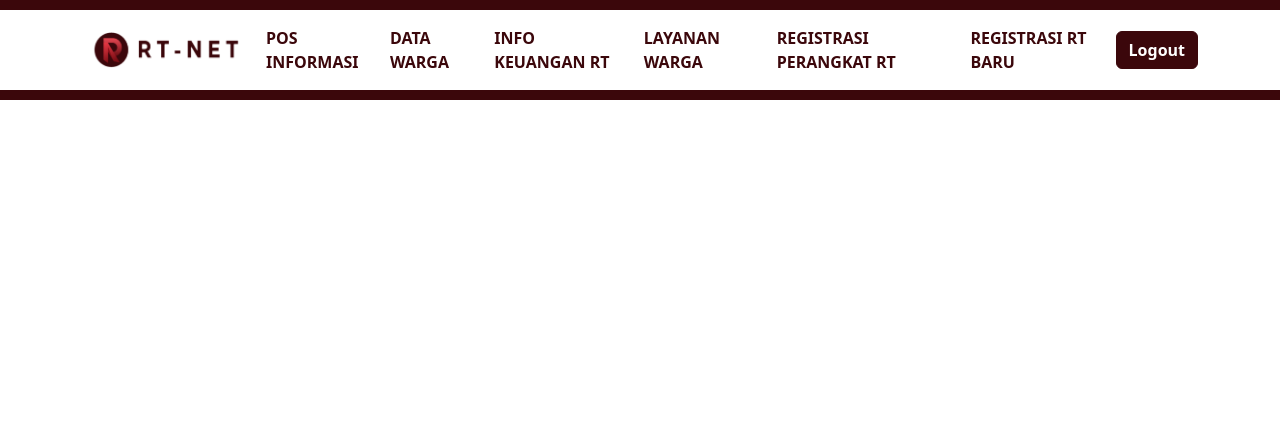
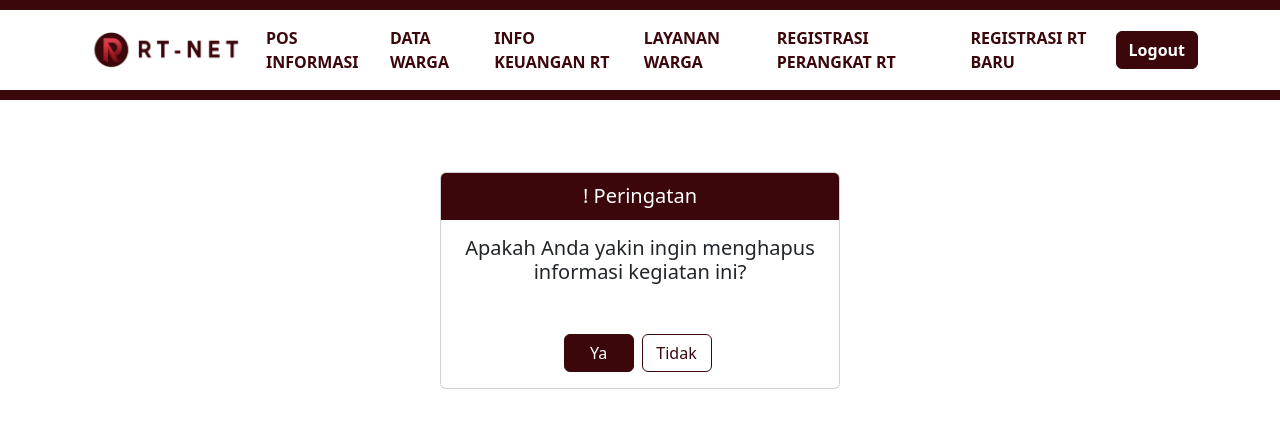
Before and after one commit to RT-NET-FINAL-PROJECT/FRONTEND, a React (Vite) app in the folder client-CMS/Client CMS/: page /posts/delete/1 in a window 1280 px wide. Shown: the top 428 px of the page. Built offline with nearby package versions, Linux system fonts and the light colour scheme.

Commit message:
Feat: Add Delete Posts  Page

```diff
--- a/client-CMS/Client CMS/src/components/PostCard.jsx
+++ b/client-CMS/Client CMS/src/components/PostCard.jsx
@@ -40,10 +40,10 @@ function PostCard() {
                 backgroundColor:'white',
                 borderColor:'rgba(59,7,11,255)',
                 color:'rgba(59,7,11,255)',
-                marginRight:'5px'
+                marginRight:'10px'
             }}
         >
-        Ubah Info Kegiatan
+        Ubah Informasi Kegiatan
         </Button>
         <Button
             as={Link}
@@ -53,7 +53,7 @@ function PostCard() {
                 borderColor:'rgba(59,7,11,255)'
             }}
         >
-        Hapus Info Kegiatan
+        Hapus Informasi Kegiatan
         </Button>
       </Card.Body>
     </Card>
--- a/client-CMS/Client CMS/src/pages/DeletePostPage.jsx
+++ b/client-CMS/Client CMS/src/pages/DeletePostPage.jsx
@@ -1,6 +1,55 @@
+import React from "react";
+import Button from "react-bootstrap/Button";
+import Card from "react-bootstrap/Card";
+import Container from "react-bootstrap/Container";
+import { Link } from "react-router-dom";
+
+
 export default function DeletePostPage() {
 
-    return (
-      <div>Ini Halaman DeletePostPage</div>
-    )
+  return (
+    <Container className="d-flex justify-content-center align-items-center" style={{height : '70vh'}}>
+        <div>
+            <Card className="text-center" style={{width :'25rem'}}>
+                <Card.Header
+                style={{
+                  fontSize:"20px",
+                  backgroundColor:'rgba(59,7,11,255)',
+                  borderColor:'rgba(59,7,11,255)',
+                  color:"white"
+                }}
+                >
+                ! Peringatan
+                </Card.Header>
+                <Card.Body>
+                <Card.Title>Apakah Anda yakin ingin menghapus informasi kegiatan ini?</Card.Title>
+                    <div className="d-flex gap-2 justify-content-center" style={{marginTop:"50px"}}>
+                        <Button
+                          style={{
+                            backgroundColor:'rgba(59,7,11,255)',
+                            borderColor:'rgba(59,7,11,255)',
+                            width:"70px"
+                          }}
+                        >
+                        Ya
+                        </Button>
+                        <Link to={'/'}>
+                            <Button
+                              style={{
+                                backgroundColor:'white',
+                                borderColor:'rgba(59,7,11,255)',
+                                color:'rgba(59,7,11,255)',
+                                marginRight:'5px',
+                                width:"70px"
+                              }}
+                            >
+                            Tidak
+                            </Button>
+                          </Link>
+                    </div>
+                </Card.Body>
+            </Card>
+        </div>
+    </Container>
+  );
   }
--- a/client-CMS/Client CMS/src/pages/HomePage.jsx
+++ b/client-CMS/Client CMS/src/pages/HomePage.jsx
@@ -7,17 +7,18 @@ export default function HomePage() {
 
   return (
     <Container style={{marginTop:"100px"}}>
-      <h1 style={{color:'rgba(59,7,11,255)', marginTop: "120px"}}>Pos Informasi Kegiatan RT X</h1>
+      <h1 style={{color:'rgba(59,7,11,255)', marginTop: "120px", fontSize:"35px"}}>Pos Informasi Kegiatan RT X</h1>
         <div className="myButton" style={{marginBottom:"5px", textAlign: "right" }}>
           <Button
             as={Link}
             to={"/posts/add"}
             style={{
+              marginTop: "30px",
               backgroundColor:'rgba(59,7,11,255)',
               borderColor:'rgba(59,7,11,255)'
             }}
           >
-            + Tambahkan Info Kegiatan
+            + Tambahkan Informasi Kegiatan
           </Button>
         </div>
       <div style={{marginTop: "20px"}}>
```
